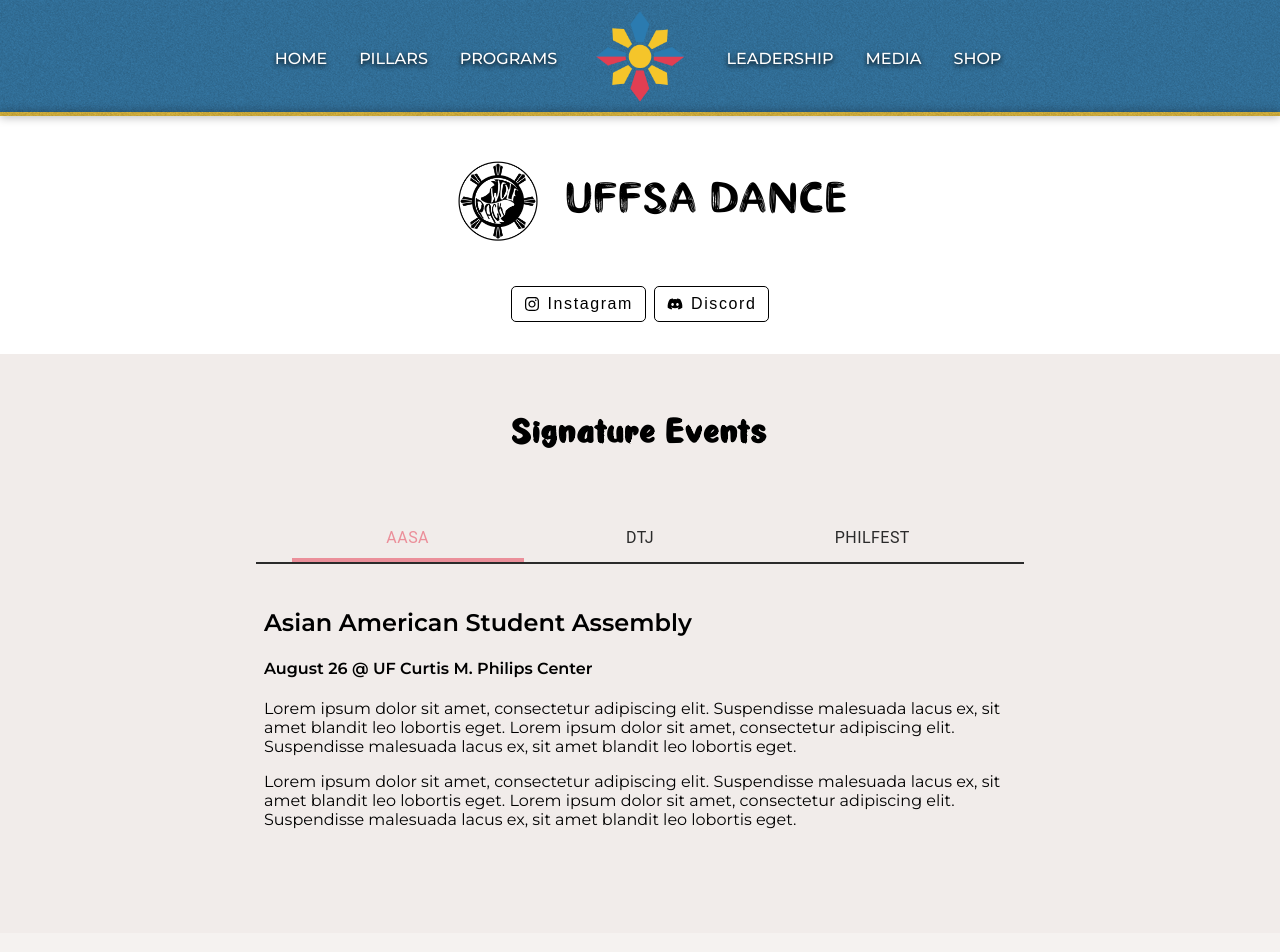
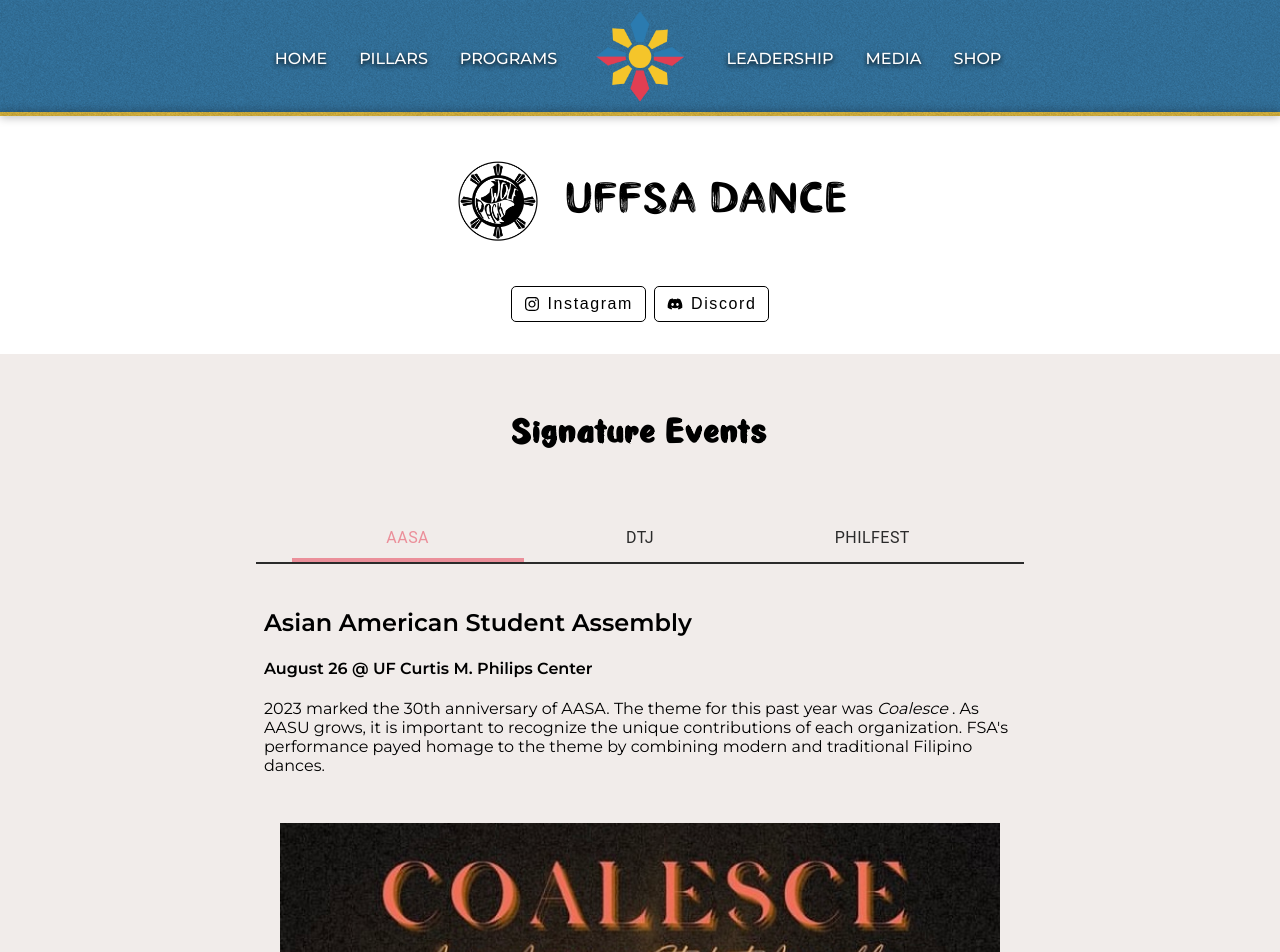
Before and after one commit to jareuhmee/uffsa, a React (Create React App) app: page /dance in a window 1280 px wide. Shown: the top 952 px of the page. Built offline with nearby package versions, Linux system fonts and the light colour scheme.

Commit message:
Updated 2023 AASA info and picture

```diff
--- a/src/pages/Pillars/Dance/Dance.js
+++ b/src/pages/Pillars/Dance/Dance.js
@@ -14,6 +14,8 @@
 import './Dance.css';
 
 import danceLogo from '../../../assets/logos/dance.png';
+import aasa23 from '../../../pages/Pillars/Dance/aasa23.jpg';
+
 // import AASA from './aasa.jpeg';
 // import DTJ from './dtj.jpeg';
 // import PhilFest from './philfest.jpeg';
@@ -81,16 +83,12 @@
             <TabPanel value={signatureEventsValue} index={0}>
                 <h2>Asian American Student Assembly</h2>
                 <h4>August 26 @ UF Curtis M. Philips Center</h4>
-                <p> Lorem ipsum dolor sit amet, consectetur adipiscing elit. Suspendisse
-                    malesuada lacus ex, sit amet blandit leo lobortis eget. Lorem ipsum dolor
-                    sit amet, consectetur adipiscing elit. Suspendisse malesuada lacus ex,
-                    sit amet blandit leo lobortis eget.
+                <p> 2023 marked the 30th anniversary of AASA. The theme for this past year was <i> Coalesce </i>.
+                As AASU grows, it is important to recognize the unique contributions of each organization. FSA's
+                performance payed homage to the theme by combining modern and traditional Filipino dances.
                 </p>
-                <p> Lorem ipsum dolor sit amet, consectetur adipiscing elit. Suspendisse
-                    malesuada lacus ex, sit amet blandit leo lobortis eget. Lorem ipsum dolor
-                    sit amet, consectetur adipiscing elit. Suspendisse malesuada lacus ex,
-                    sit amet blandit leo lobortis eget.
-                </p>
+                <img className='pillar-hero__main' src={aasa23} alt='aas23 picture'></img>
+
             </TabPanel>
             <TabPanel value={signatureEventsValue} index={1}>
                 <h2>Def Talent Jam</h2>
```
Also changed, not shown: src/pages/Pillars/Dance/aasa23.jpg (added).
